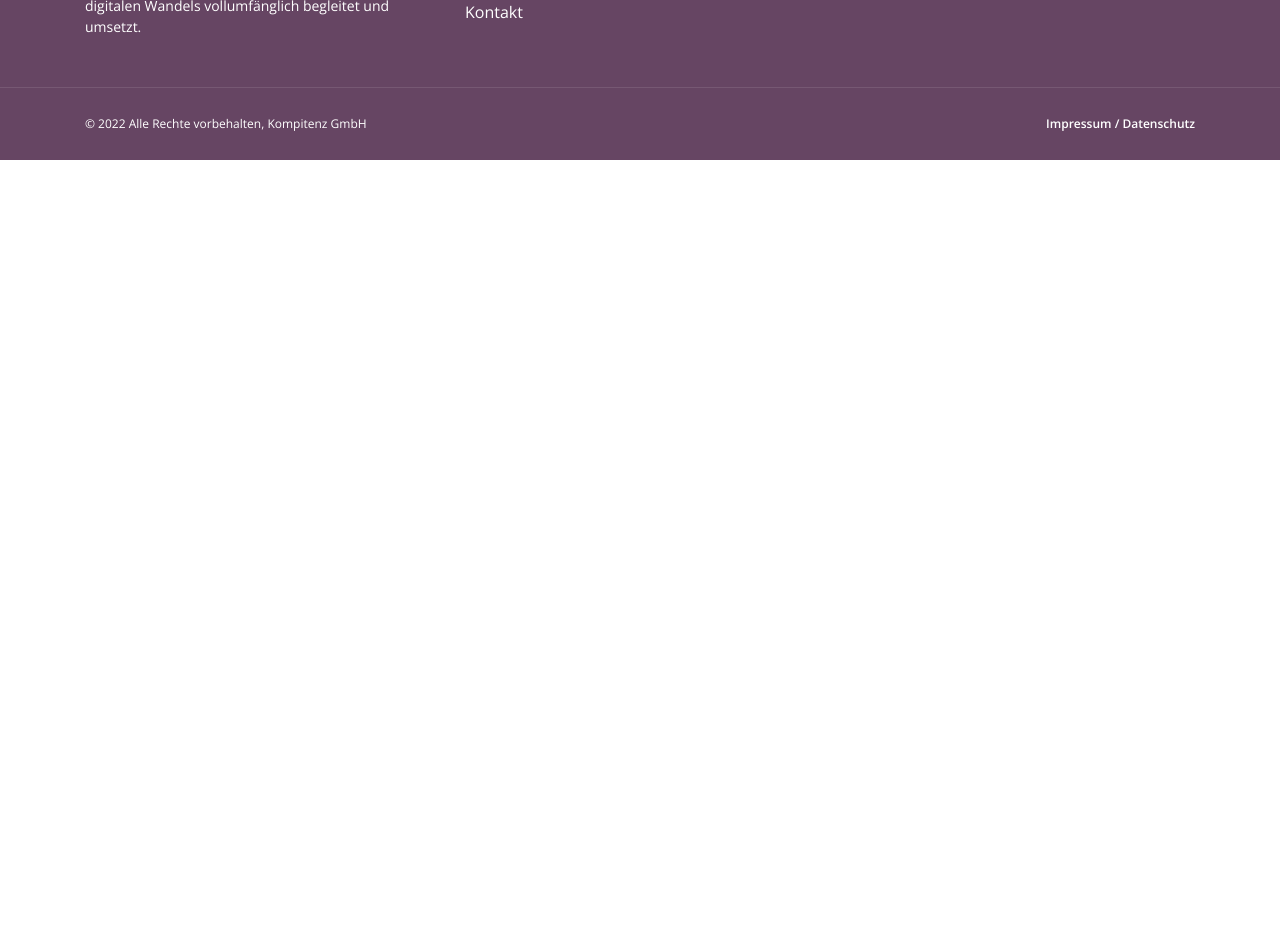
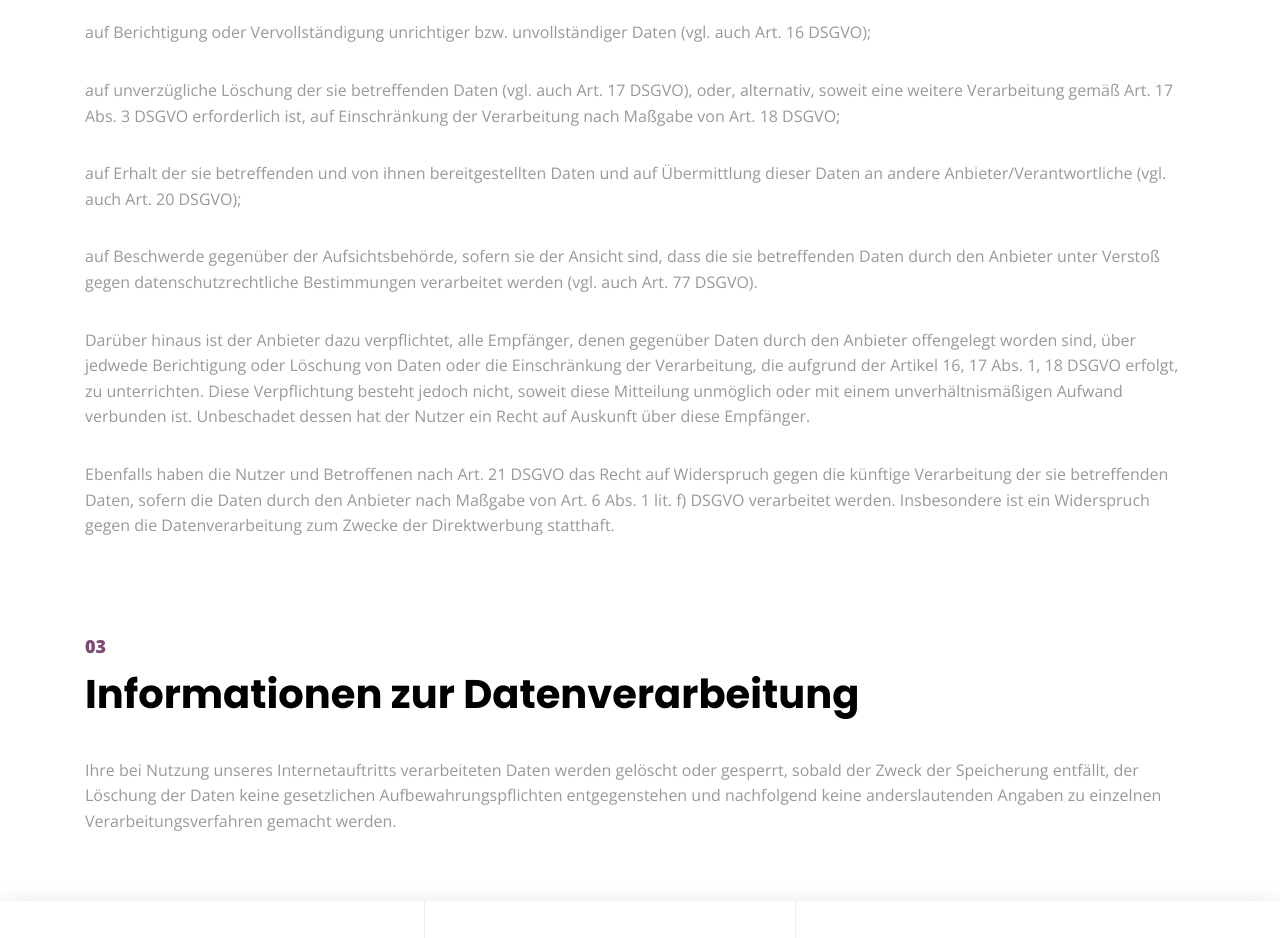
Before and after one commit to MilinkoDragovic/kompitenz-site, a Gatsby site: page /privacy-policy in a window 1280 px wide. Shown: the part 1468-2406 px from the top of the page. Before the commit the page ends 1628 px from the top, so only its background shows below. Built offline with nearby package versions, Linux system fonts and the light colour scheme; Gatsby itself is replaced by a stand-in of ours.

Commit message:
Add content for privacy policy

```diff
--- a/src/pages/privacy-policy.js
+++ b/src/pages/privacy-policy.js
@@ -35,9 +35,50 @@ const PrivacyPolicy = () => (
                 <div className="section-title">
                     <span>01</span>
                     <h2>Informationen über uns als Verantwortliche</h2>
-                    <h6>
-                        Verantwortlicher Anbieter dieses Internetauftritts im datenschutzrechtlichen Sinne ist :
-                    </h6>
+                    <ParagraphSection>
+                        Verantwortlicher Anbieter dieses Internetauftritts im datenschutzrechtlichen Sinne ist:
+
+                        <ul>
+                            <li><span>Kompitenz GmbH <br/> Herr Darko Turajlic <br/> Bachstraße 14 <br/> 69121 Heidelberg </span></li>
+                        </ul>
+                    </ParagraphSection>
+                </div>
+            </div>
+            <div className="col-12 mt-2">
+                <div className="section-title">
+                    <span>02</span>
+                    <h2>Rechte der Nutzer und Betroffenen</h2>
+                    <ParagraphSection>
+                        Mit Blick auf die nachfolgend noch näher beschriebene Datenverarbeitung haben die Nutzer und Betroffenen das Recht
+                        auf Bestätigung, ob sie betreffende Daten verarbeitet werden, auf Auskunft über die verarbeiteten Daten, auf weitere Informationen über die Datenverarbeitung sowie auf Kopien der Daten (vgl. auch Art. 15 DSGVO);
+                    </ParagraphSection>
+                    <ParagraphSection>
+                        auf Berichtigung oder Vervollständigung unrichtiger bzw. unvollständiger Daten (vgl. auch Art. 16 DSGVO);
+                    </ParagraphSection>
+                    <ParagraphSection>
+                        auf unverzügliche Löschung der sie betreffenden Daten (vgl. auch Art. 17 DSGVO), oder, alternativ, soweit eine weitere Verarbeitung gemäß Art. 17 Abs. 3 DSGVO erforderlich ist, auf Einschränkung der Verarbeitung nach Maßgabe von Art. 18 DSGVO;
+                    </ParagraphSection>
+                    <ParagraphSection>
+                        auf Erhalt der sie betreffenden und von ihnen bereitgestellten Daten und auf Übermittlung dieser Daten an andere Anbieter/Verantwortliche (vgl. auch Art. 20 DSGVO);
+                    </ParagraphSection>
+                    <ParagraphSection>
+                        auf Beschwerde gegenüber der Aufsichtsbehörde, sofern sie der Ansicht sind, dass die sie betreffenden Daten durch den Anbieter unter Verstoß gegen datenschutzrechtliche Bestimmungen verarbeitet werden (vgl. auch Art. 77 DSGVO).
+                    </ParagraphSection>
+                    <ParagraphSection>
+                        Darüber hinaus ist der Anbieter dazu verpflichtet, alle Empfänger, denen gegenüber Daten durch den Anbieter offengelegt worden sind, über jedwede Berichtigung oder Löschung von Daten oder die Einschränkung der Verarbeitung, die aufgrund der Artikel 16, 17 Abs. 1, 18 DSGVO erfolgt, zu unterrichten. Diese Verpflichtung besteht jedoch nicht, soweit diese Mitteilung unmöglich oder mit einem unverhältnismäßigen Aufwand verbunden ist. Unbeschadet dessen hat der Nutzer ein Recht auf Auskunft über diese Empfänger.
+                    </ParagraphSection>
+                    <ParagraphSection>
+                        Ebenfalls haben die Nutzer und Betroffenen nach Art. 21 DSGVO das Recht auf Widerspruch gegen die künftige Verarbeitung der sie betreffenden Daten, sofern die Daten durch den Anbieter nach Maßgabe von Art. 6 Abs. 1 lit. f) DSGVO verarbeitet werden. Insbesondere ist ein Widerspruch gegen die Datenverarbeitung zum Zwecke der Direktwerbung statthaft.
+                    </ParagraphSection>
+                </div>
+            </div>
+            <div className="col-12 mt-2">
+                <div className="section-title">
+                    <span>03</span>
+                    <h2>Informationen zur Datenverarbeitung</h2>
+                    <ParagraphSection>
+                        Ihre bei Nutzung unseres Internetauftritts verarbeiteten Daten werden gelöscht oder gesperrt, sobald der Zweck der Speicherung entfällt, der Löschung der Daten keine gesetzlichen Aufbewahrungspflichten entgegenstehen und nachfolgend keine anderslautenden Angaben zu einzelnen Verarbeitungsverfahren gemacht werden.
+                    </ParagraphSection>
                 </div>
             </div>
         </div>
@@ -69,6 +110,10 @@ const ParagraphSection = styled.div`
             }
 
             span {
+                font-size: 1rem;
+                color: #999999;
+                line-height: 1.6;
+                font-weight: 400;
                 margin-left: .75rem;
             }
         }
```
